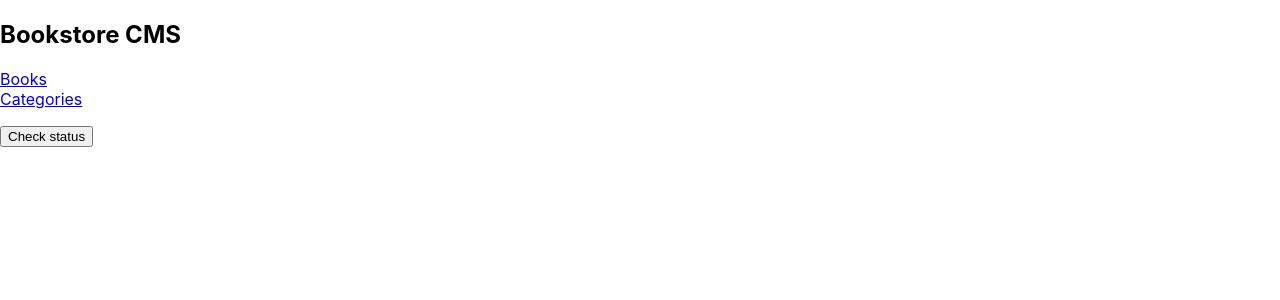
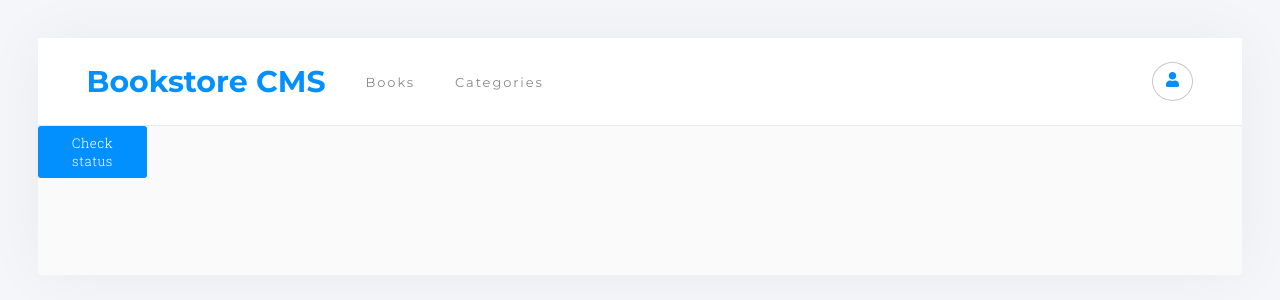
Before and after one commit to Ol-create/BookStore, a React (Create React App) app: page /categories in a window 1280 px wide. Shown: the top 300 px of the page. Built offline with nearby package versions, Linux system fonts and the light colour scheme.

Commit message:
Feat: Add style to components

```diff
--- a/package.json
+++ b/package.json
@@ -15,6 +15,7 @@
         "prop-types": "^15.8.1",
         "react": "^18.1.0",
         "react-dom": "^18.1.0",
+        "react-icons": "^4.4.0",
         "react-redux": "^8.0.2",
         "react-router-dom": "^6.3.0",
         "react-scripts": "5.0.1",
--- a/src/componenets/Books/AddBook.js
+++ b/src/componenets/Books/AddBook.js
@@ -33,7 +33,7 @@ function AddBook() {
   };
   return (
     <>
-      <h3 className="heading">ADD NEW BOOK</h3>
+      <h3 className="form-title">ADD NEW BOOK</h3>
       <form className="form-container" onSubmit={submitHandler}>
         <input
           type="text"
@@ -53,7 +53,7 @@ function AddBook() {
           onChange={onChange}
           required
         />
-        <button type="submit"> Add Book</button>
+        <button type="submit" className="add-book-button"> Add Book</button>
       </form>
     </>
   );
--- a/src/componenets/Books/Book.js
+++ b/src/componenets/Books/Book.js
@@ -7,26 +7,67 @@ import { deleteBooks } from '../../redux/books/books';
 function Book(props) {
   const dispatch = useDispatch();
   const { book } = props;
-  const { id, author, title } = book;
+  const {
+    id, author, title, category,
+  } = book;
 
   const handleRemove = () => {
     dispatch(deleteBooks(id));
   };
 
+  const complete = Math.floor(Math.random() * 100);
+  const percentageComplete = `${complete}%`;
+  const currentChapterNumber = `CHAPTER ${Math.floor(complete / 5, 0)}`;
+
   return (
 
-    <li key={id} className="book">
-      {title}
-      {' '}
-      {author}
+    <li key={id}>
+      <div className="book">
+        <div className="book-content">
+          <div className="book-info">
+            <div className="book-category">
+              {category}
+            </div>
 
-      <span>
-        <button type="button" onClick={handleRemove}>Remove</button>
-      </span>
+            <div className="book-title">
+              {title}
+            </div>
+
+            <div className="book-author">
+              {author}
+            </div>
+
+            <div className="container-buttons">
+              <button className="action-button" type="button">Comments</button>
+              <div className="vertical-divider" />
+              <button className="action-button" type="button" onClick={handleRemove}>Remove</button>
+              <div className="vertical-divider" />
+              <button className="action-button" type="button">Edit</button>
+            </div>
+          </div>
+          <div className="progress-container">
+            <div className="circular-progress-container">
+              <div className="circular-progress" />
+            </div>
+            <div className="progress-statistics">
+              <p className="percent-complete">{percentageComplete}</p>
+              <p className="completed">Completed</p>
+            </div>
+            <div className="progress-divider" />
+          </div>
+          <div className="current-chapter-container">
+            <div>
+              <p className="current-chapter-label">CURRENT CHAPTER</p>
+              <p className="current-chapter-number">{currentChapterNumber}</p>
+            </div>
+            <button className="update-progress-button" type="button">UPDATE PROGRESS</button>
+          </div>
+        </div>
+      </div>
     </li>
+
   );
 }
-
 export default Book;
 
 Book.defaultProps = {
--- a/src/componenets/Books/BookList.js
+++ b/src/componenets/Books/BookList.js
@@ -12,7 +12,7 @@ function BookList() {
   }, [dispatch]);
 
   return (
-    <ul>
+    <ul className="books">
       {books.map((book) => (
         <Book
           key={book.id}
--- a/src/componenets/NavBar/NavBar.css
+++ b/src/componenets/NavBar/NavBar.css
@@ -1,13 +1,50 @@
-ul {
-  list-style: none;
-  padding: 0;
+.account-icon {
+  padding: 9px 12px;
+  border: 1px solid #c9c9c9;
+  border-radius: 50%;
 }
 
-nav ul {
-  display: flex;
-  flex-direction: column;
+.user-icon {
+  font-size: 15px;
+  color: #0290ff;
 }
 
-nav ul li {
-  margin-right: 20px;
+a {
+  text-decoration: none;
 }
+
+.nav-bar {
+  padding: 24px 4%;
+  background-color: white;
+  border-bottom: solid 1px #e8e8e8;
+  display: flex;
+  align-items: center;
+  gap: 40px;
+}
+
+.nav-brand {
+  font-family: "Montserrat", sans-serif;
+  font-size: 1.875rem;
+  font-weight: bold;
+  color: #0290ff;
+}
+
+.nav-links {
+  display: flex;
+  flex-grow: 1;
+  list-style-type: none;
+  gap: 40px;
+}
+
+.nav-link {
+  opacity: 0.5;
+  font-family: "Montserrat", sans-serif;
+  font-size: 0.813rem;
+  color: #121212;
+  letter-spacing: 1.9px;
+}
+
+.active-link {
+  opacity: 1;
+  color: #121212;
+}
--- a/src/componenets/NavBar/NavBar.js
+++ b/src/componenets/NavBar/NavBar.js
@@ -1,5 +1,6 @@
 import React from 'react';
 import { NavLink } from 'react-router-dom';
+import { FaUser } from 'react-icons/fa';
 import './NavBar.css';
 
 const Navbar = () => {
@@ -17,17 +18,18 @@ const Navbar = () => {
   ];
 
   return (
-    <nav className="navBar">
-      <h2>Bookstore CMS</h2>
-      <ul className="navMenu">
+    <nav className="nav-bar">
+      <h2 className="nav-brand"><a href="/">Bookstore CMS</a></h2>
+      <ul className="nav-links">
         {links.map((link) => (
-          <li key={link.id}>
+          <li className="nav-link" key={link.id}>
             <NavLink to={link.path} exact="true">
               {link.text}
             </NavLink>
           </li>
         ))}
       </ul>
+      <div className="account-icon"><FaUser className="user-icon" /></div>
     </nav>
   );
 };
--- a/src/index.css
+++ b/src/index.css
@@ -1,27 +1,23 @@
-body {
+@import url(https://fonts.googleapis.com/css2?family=Montserrat:wght@100;300;400;600;700&family=Roboto+Slab:wght@300;400;500;700&display=swap);
+
+* {
   margin: 0;
-  font-family:
-    -apple-system,
-    BlinkMacSystemFont,
-    'Segoe UI',
-    'Roboto',
-    'Oxygen',
-    'Ubuntu',
-    'Cantarell',
-    'Fira Sans',
-    'Droid Sans',
-    'Helvetica Neue',
-    sans-serif;
-  -webkit-font-smoothing: antialiased;
-  -moz-osx-font-smoothing: grayscale;
+  padding: 0;
 }
 
-code {
-  font-family:
-    source-code-pro,
-    Menlo,
-    Monaco,
-    Consolas,
-    'Courier New',
-    monospace;
+a {
+  color: inherit;
 }
+
+body {
+  padding: 3%;
+  background-color: #f5f6fa;
+}
+
+#root {
+  margin: 0;
+  padding: 0 0 8% 0;
+  border-radius: 4px;
+  box-shadow: 0 0 60px 0 rgba(0, 0, 0, 0.05);
+  background-color: #fafafa;
+}
--- a/src/pages/Categories.js
+++ b/src/pages/Categories.js
@@ -11,9 +11,9 @@ function Categories() {
 
   return (
     <div>
-      <button type="button" onClick={handleStatus}>Check status</button>
+      <button className="check-status-button" type="button" onClick={handleStatus}>Check status</button>
       <br />
-      {categories}
+      <div className="check-status">{categories}</div>
     </div>
   );
 }
--- a/src/pages/Home.js
+++ b/src/pages/Home.js
@@ -5,6 +5,7 @@ import BookList from '../componenets/Books/BookList';
 const Home = () => (
   <>
     <BookList />
+    <div className="horizontal-divider" />
     <AddBook />
   </>
 );
```
Also changed, not shown: 1 other file (tests, documents, lock files or other folders).
